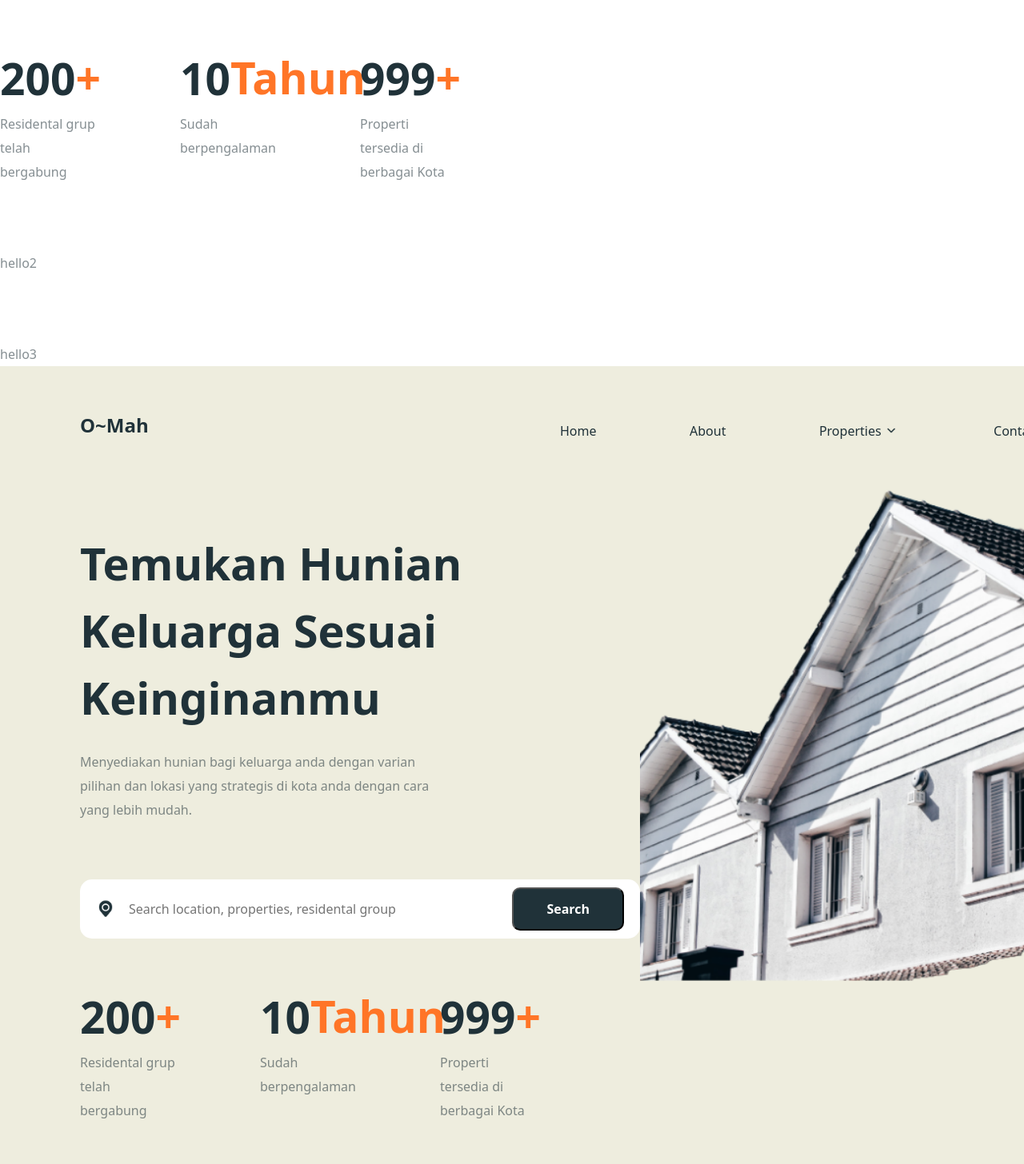
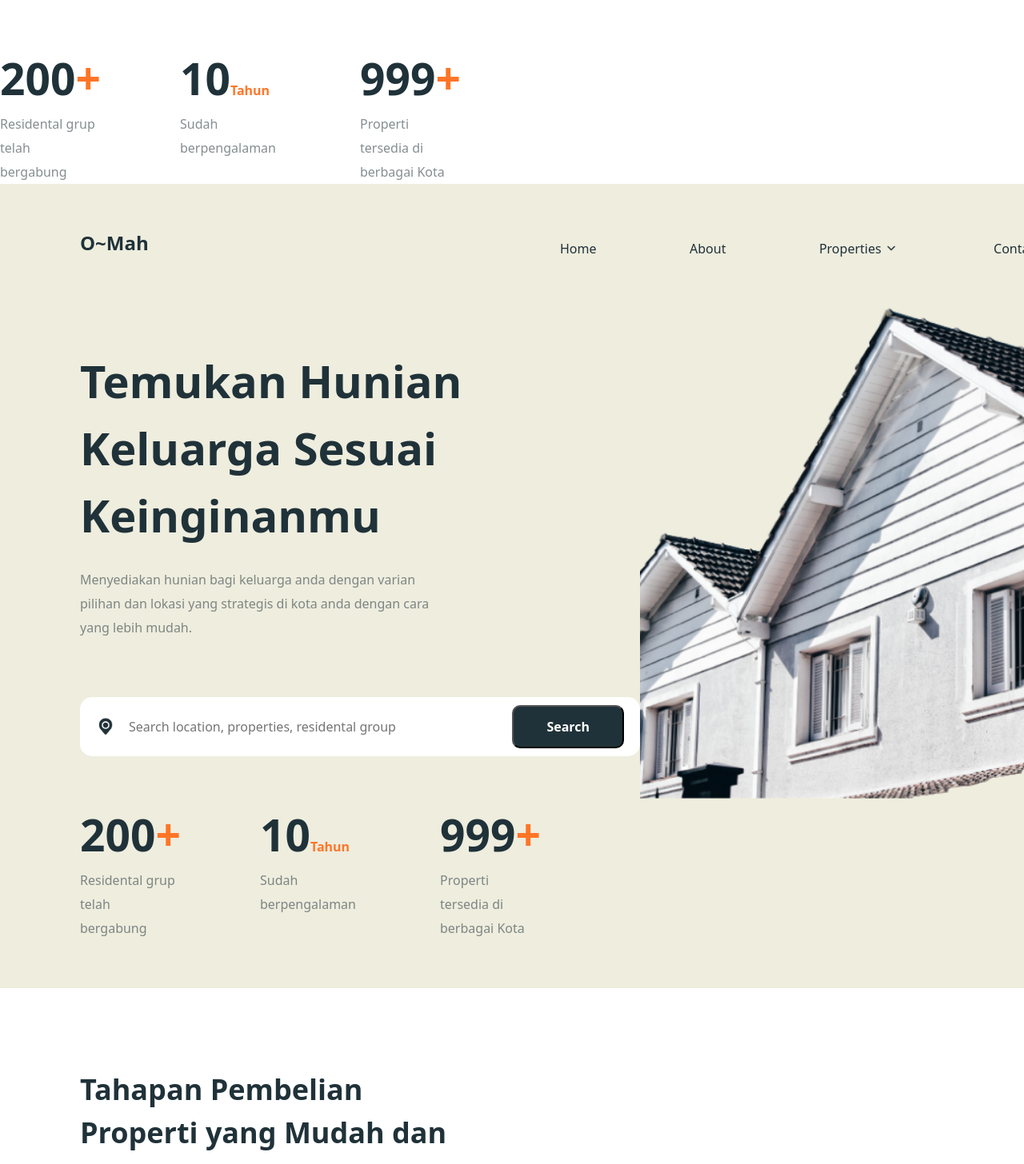
Before and after one commit to BA999ZAI/FrontEnd, a React (Create React App) app in the folder third-version/: page / in a window 1280 px wide. Shown: the top 1456 px of the page at 80% size. Built offline with nearby package versions, Linux system fonts and the light colour scheme.

Commit message:
Допилил компонент в первом блоке

```diff
--- a/third-version/src/App.js
+++ b/third-version/src/App.js
@@ -57,13 +57,11 @@ const App = () => {
       {/* 1 BLOCK */}
       <div className="d-flex justify-content-between" style={{ marginTop: '56px', width: '600px' }}>
         <TestComponent num='200' simbol='+' text='Residental grup telah bergabung' />
-        <TestComponent num='10' simbol='Tahun' text='Sudah berpengalaman' />
+        <TestComponent sty={{paddingTop: '45px', fontWeight: '700', fontSize: '16px', lineHeight: '24px'}} num='10' simbol='Tahun' text='Sudah berpengalaman' />
         <TestComponent num='999' simbol='+' text='Properti tersedia di berbagai Kota' />
       </div>
 
 
-      <TestComponent text={'hello2'} />
-      <TestComponent text='hello3' />
       <div className="b_5 w-100">
         <div className="w-100 d-flex flex-column" style={{ margin: '60px 100px' }}>
           <div className="d-flex w-100 align-items-center">
@@ -114,7 +112,7 @@ const App = () => {
               </div>
               <div className="d-flex justify-content-between" style={{ marginTop: '56px', width: '600px' }}>
                 <TestComponent num='200' simbol='+' text='Residental grup telah bergabung' />
-                <TestComponent num='10' simbol='Tahun' text='Sudah berpengalaman' />
+                <TestComponent sty={{paddingTop: '45px', fontWeight: '700', fontSize: '16px', lineHeight: '24px'}} num='10' simbol='Tahun' text='Sudah berpengalaman' />
                 <TestComponent num='999' simbol='+' text='Properti tersedia di berbagai Kota' />
               </div>
             </div>
--- a/third-version/src/components/testComponent/testComponent.js
+++ b/third-version/src/components/testComponent/testComponent.js
@@ -1,11 +1,11 @@
-const TestComponent = ({num, simbol, text}) => {
+const TestComponent = ({num, simbol, text, sty}) => {
     return <>
         <div className="d-flex flex-column" style={{ width: '150px' }}>
             <div className="d-flex">
                 <p className="num m-0">
                     {num}
                 </p>
-                <p className="plus m-0 align-self-center">
+                <p className="plus m-0 align-self-center" style={sty}>
                     {simbol}
                 </p>
             </div>
```
